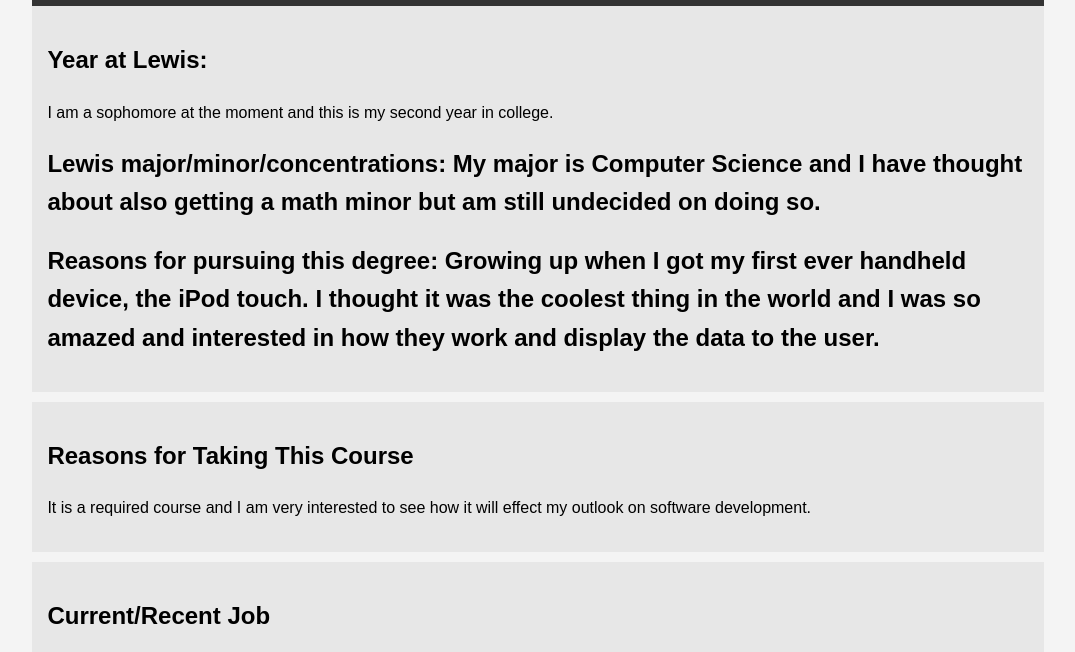
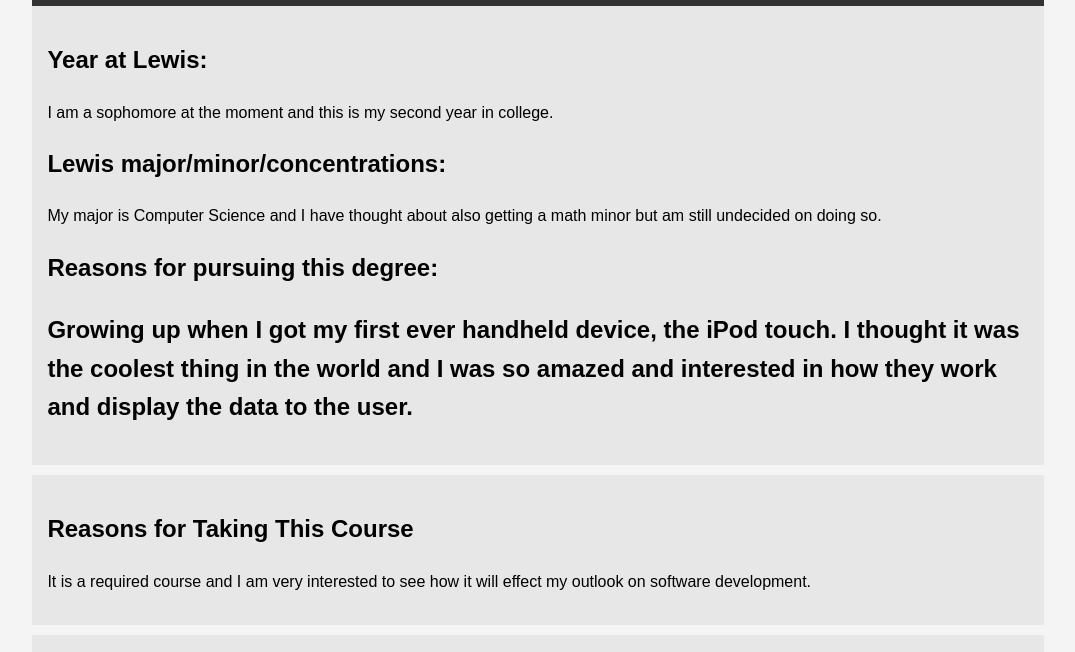
Before and after one commit to briang38/introductions, a plain HTML site: page index.html in a window 1280 px wide. Shown: the part 144-796 px from the top of the page, without its empty margins (102-1177 px from the left). Drawn offline with Linux system fonts and the light colour scheme.

Commit message:
Update index.html
fixing

```diff
--- a/index.html
+++ b/index.html
@@ -33,13 +33,14 @@
         <header class="main-info">
             <h1>Brian Gutt</h1>
             <h1>Preferred Name: Brian</h1>
+
         </header>
 
         <section class="lewis">
 			<h2>Year at Lewis: </h2> <p>I am a sophomore at the moment and this is my second year in college.</p>
-			<h2>Lewis major/minor/concentrations: My major is Computer Science and I have thought about also getting a math minor but am still undecided on doing so.</h2>
+			<h2>Lewis major/minor/concentrations: </h2> <p>My major is Computer Science and I have thought about also getting a math minor but am still undecided on doing so.</p>
 
-			<h2>Reasons for pursuing this degree: Growing up when I got my first ever handheld device, the iPod touch. I thought it was the coolest thing in the world and I was so amazed and interested in how they work and display the data to the user.</h2>
+			<h2>Reasons for pursuing this degree: <p>Growing up when I got my first ever handheld device, the iPod touch. I thought it was the coolest thing in the world and I was so amazed and interested in how they work and display the data to the user.</p></h2>
         </section>
 
 		<section class="course">
@@ -56,11 +57,11 @@
             <h2>Hobbies and Special Interests</h2>
             <p>My favorite hobbies are playing hockey and filmmaking/photography.</p>
         </section>
-
-        <section class="fun-fact">
+	    <section class="fun-fact">
             <h2>Fun Fact</h2>
             <p>A fun fact about myself is that I play on the Lewis University Hockey Team and I would love it if anyone would like to attend one of our upcoming games!</p>
         </section>
+
     </div>
 </body>
 </html>
```
